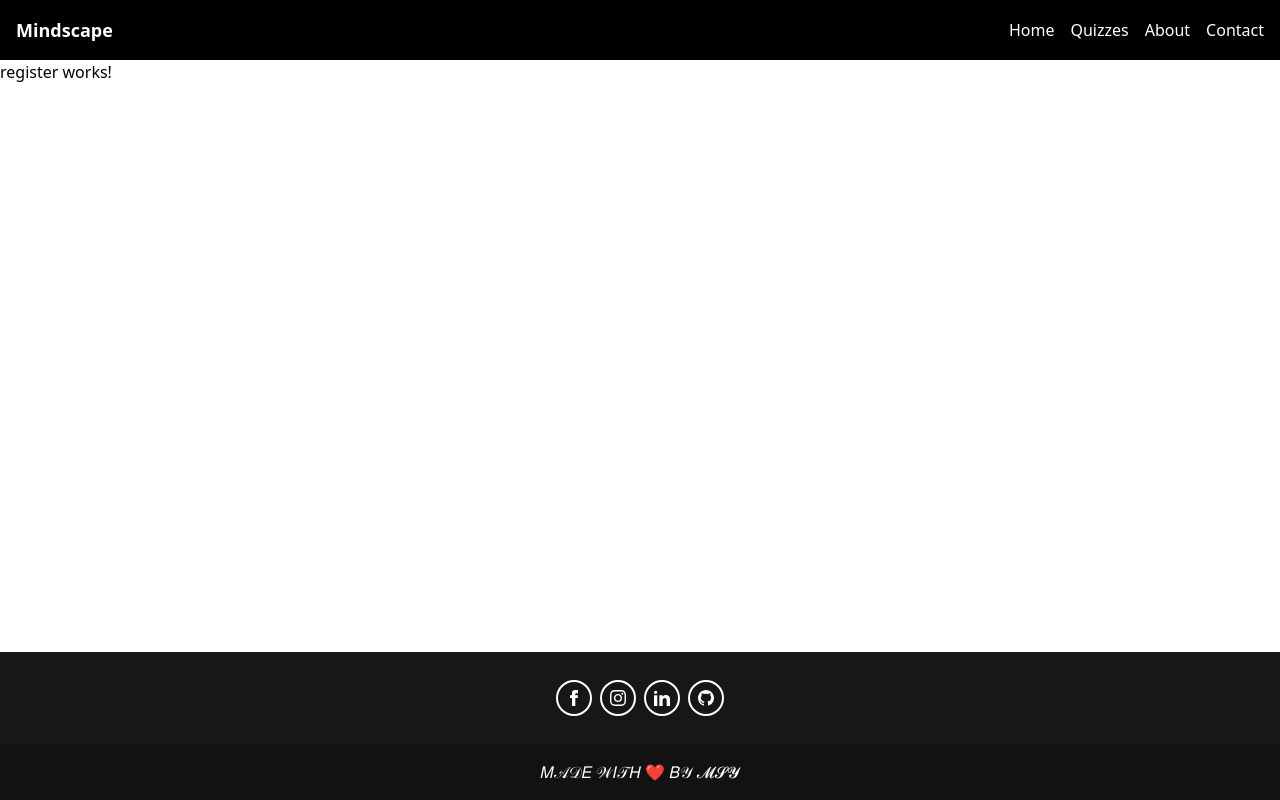
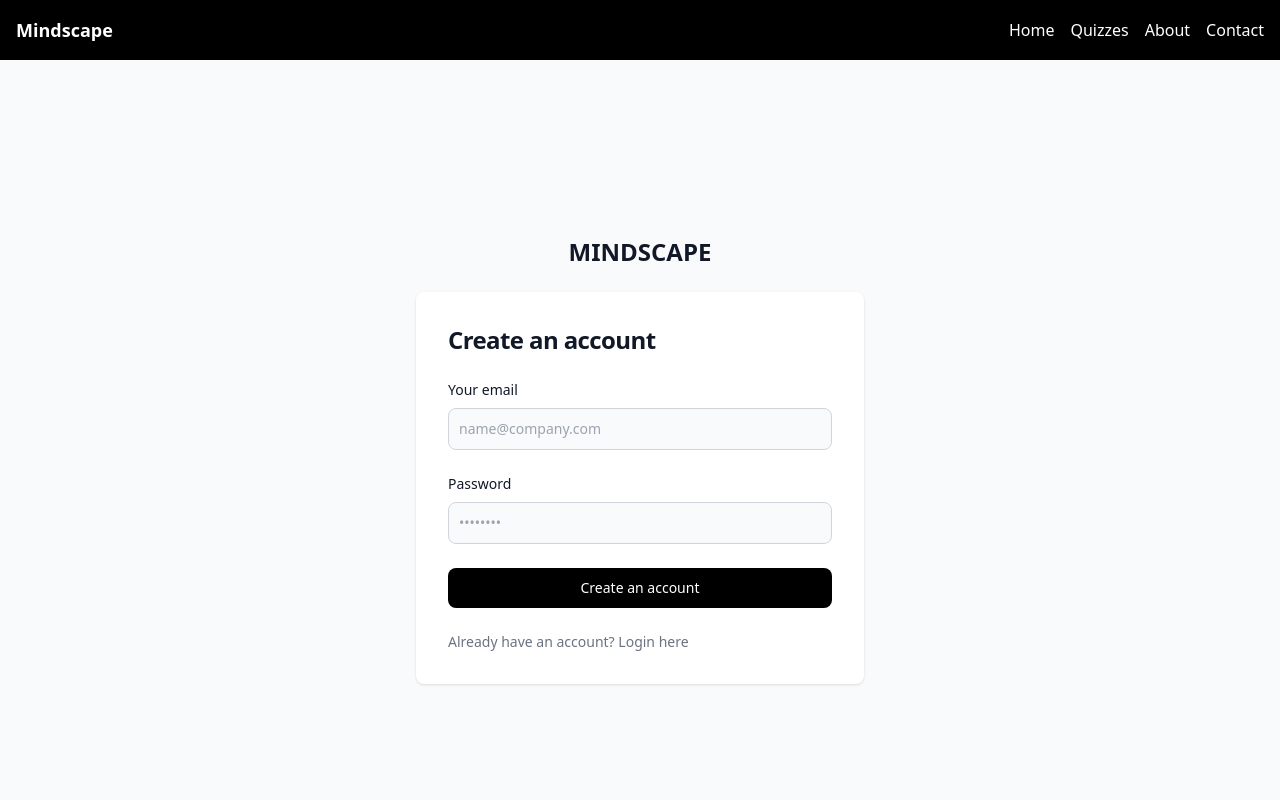
Before and after one commit to MsY2K4/Quiz-App, an Angular app in the folder my_quiz_app/: page /register in a window 1280 px wide. Shown: the top 800 px of the page. Built offline with nearby package versions, Linux system fonts and the light colour scheme.

Commit message:
Update register.component.html

```diff
--- a/my_quiz_app/src/app/auth/register/register.component.html
+++ b/my_quiz_app/src/app/auth/register/register.component.html
@@ -1 +1,36 @@
-<p>register works!</p>
+<section class="bg-gray-50 dark:bg-gray-900">
+    <div class="flex flex-col items-center justify-center px-6 py-8 mx-auto md:h-screen lg:py-0">
+        <a routerLink="/home" class="flex items-center mb-6 text-2xl font-semibold text-gray-900 dark:text-white">
+            MINDSCAPE
+        </a>
+        <div class="w-full bg-white rounded-lg shadow dark:border md:mt-0 sm:max-w-md xl:p-0 dark:bg-gray-800 dark:border-gray-700">
+            <div class="p-6 space-y-4 md:space-y-6 sm:p-8">
+                <h1 class="text-xl font-bold leading-tight tracking-tight text-gray-900 md:text-2xl dark:text-white">
+                    Create an account
+                </h1>
+                <form class="space-y-4 md:space-y-6" action="#">
+                    <div>
+                        <label for="email" class="block mb-2 text-sm font-medium text-gray-900 dark:text-white">Your email</label>
+                        <input type="email" name="email" id="email" class="bg-gray-50 border border-gray-300 text-gray-900 sm:text-sm rounded-lg focus:ring-primary-600 focus:border-primary-600 block w-full p-2.5 dark:bg-gray-700 dark:border-gray-600 dark:placeholder-gray-400 dark:text-white dark:focus:ring-blue-500 dark:focus:border-blue-500" placeholder="name@company.com" required="">
+                    </div>
+                    <div>
+                        <label for="password" class="block mb-2 text-sm font-medium text-gray-900 dark:text-white">Password</label>
+                        <input type="password" name="password" id="password" placeholder="••••••••" class="bg-gray-50 border border-gray-300 text-gray-900 sm:text-sm rounded-lg focus:ring-primary-600 focus:border-primary-600 block w-full p-2.5 dark:bg-gray-700 dark:border-gray-600 dark:placeholder-gray-400 dark:text-white dark:focus:ring-blue-500 dark:focus:border-blue-500" required="">
+                    </div>
+                    <!-- <div class="flex items-start">
+                        <div class="flex items-center h-5">
+                          <input id="terms" aria-describedby="terms" type="checkbox" class="w-4 h-4 border border-gray-300 rounded bg-gray-50 focus:ring-3 focus:ring-primary-300 dark:bg-gray-700 dark:border-gray-600 dark:focus:ring-primary-600 dark:ring-offset-gray-800" required="">
+                        </div>
+                        <div class="ml-3 text-sm">
+                          <label for="terms" class="font-light text-gray-500 dark:text-gray-300">I accept the <a class="font-medium text-primary-600 hover:underline dark:text-primary-500" href="#">Terms and Conditions</a></label>
+                        </div>
+                    </div> -->
+                    <button type="submit" class="w-full text-white bg-black hover:bg-primary-700 focus:ring-4 focus:outline-none focus:ring-primary-300 font-medium rounded-lg text-sm px-5 py-2.5 text-center dark:bg-primary-600 dark:hover:bg-primary-700 dark:focus:ring-primary-800">Create an account</button>
+                    <p class="text-sm font-light text-gray-500 dark:text-gray-400">
+                        Already have an account? <a routerLink="/login" class="font-medium text-primary-600 hover:underline dark:text-primary-500">Login here</a>
+                    </p>
+                </form>
+            </div>
+        </div>
+    </div>
+  </section>
```
